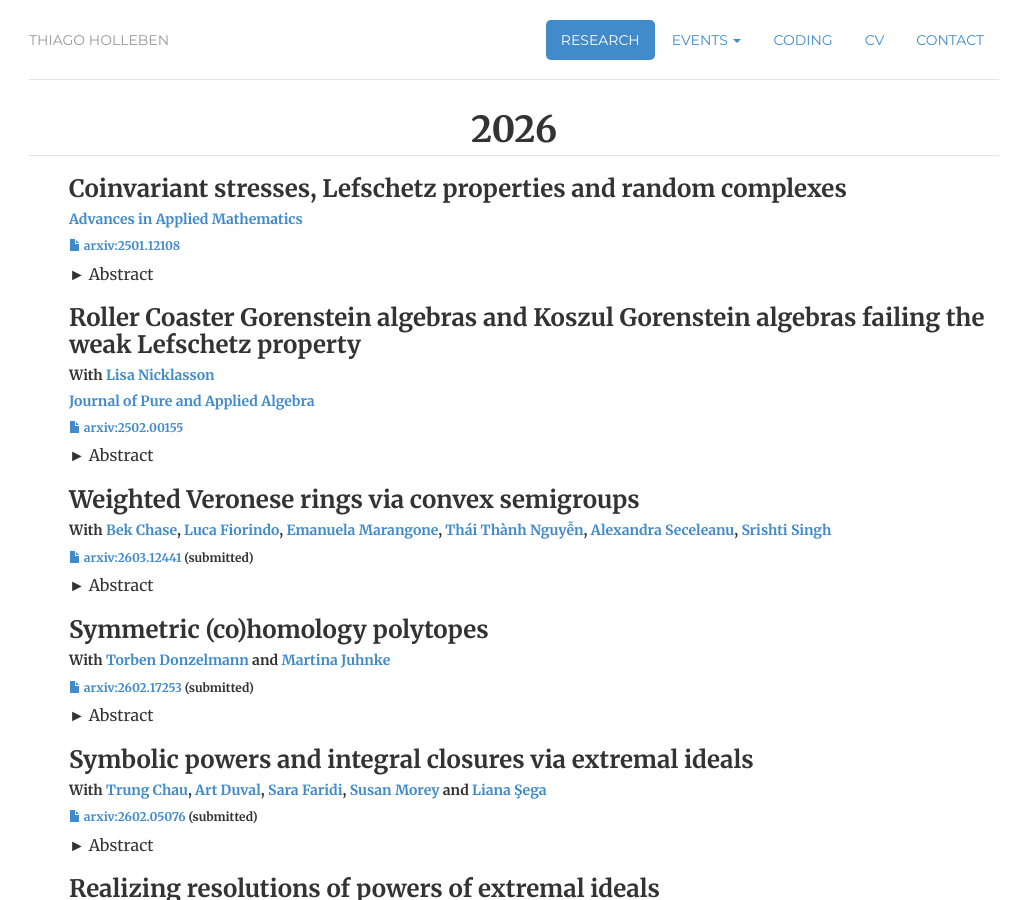
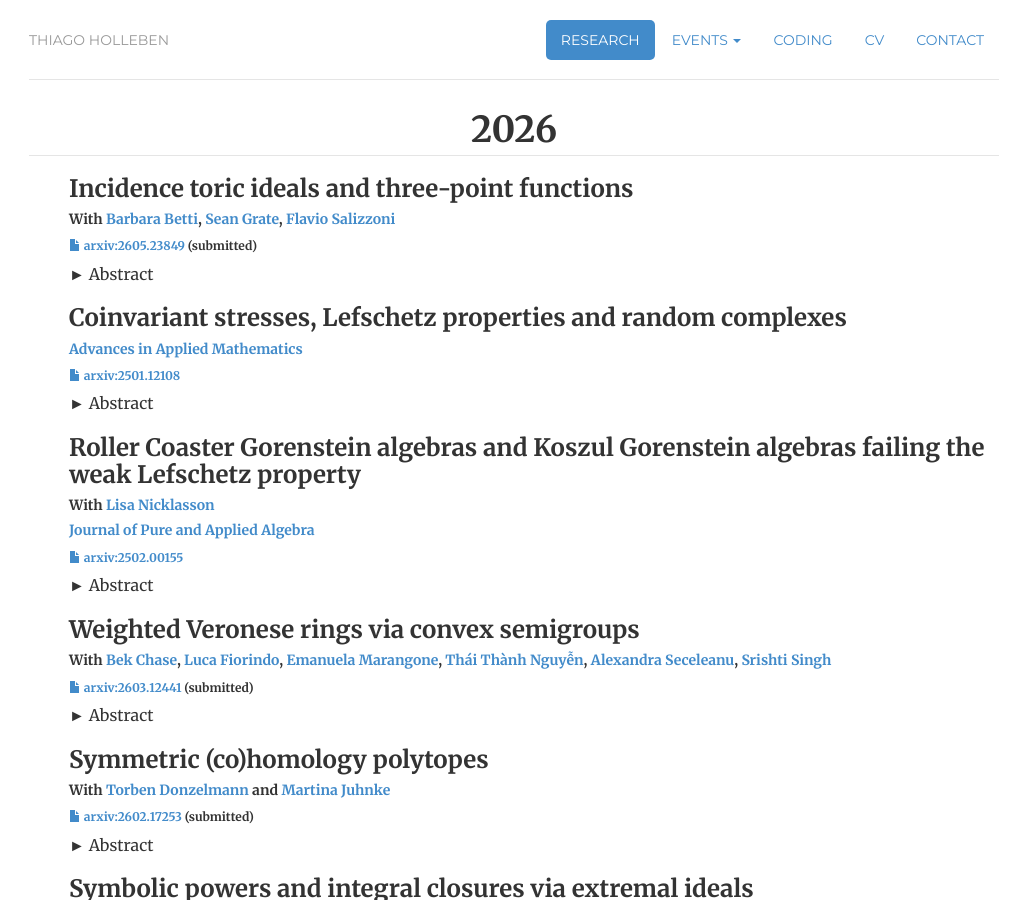
Before and after one commit to hollebenthiago/hollebenthiago.github.io, a Jekyll site: the page built from research/index.html, in a window 1280 px wide and 900 px high. Shown: the whole window, without its empty margins (126-1141 px from the left). Built offline with Jekyll 4.4.1, drawn with Linux system fonts in a browser that asks for light colours.

Commit message:
update paper

```diff
--- a/research/index.html
+++ b/research/index.html
@@ -18,6 +18,28 @@ description: Thiago Holleben is a PhD candidate at Dalhousie University.
 
         <div class="paper-list">
             <ul>
+                <li class="paper">
+                    <h3>
+                        Incidence toric ideals and three-point functions
+                    </h3>
+                    <h5>
+                        With <a href="https://sites.google.com/view/barbarabetti/home/">Barbara Betti</a>, <a href="https://seangrate.com/">Sean Grate</a>, <a href="https://flaviosalizzoni.com/">Flavio Salizzoni</a>
+                    </h5>
+                    <h6><a href="https://arxiv.org/pdf/2605.23849"><i class="glyphicon glyphicon-file"></i> arxiv:2605.23849</a> (submitted)</h6>
+                    <details class=styled>
+                        <summary>
+                            Abstract
+                        </summary>
+                        <div>
+                        <p>
+                            We study the ideal of the algebraic relations among 3-point functions from a combinatorial and topological perspective.
+                            We place this problem in the broader setting of incidence toric ideals associated with incidence matrices of t-subsets contained in k-subsets of n elements.
+                            Generators of these ideals admit combinatorial interpretations as null t-designs and topological interpretations as balanced orientable normal d-pseudomanifolds without boundary.
+                            Generators arising from octahedra play a fundamental role in the structure of these ideals.
+                        </p>
+                        </div>
+                </details>
+                </li>
                 <li class="paper">
                     <h3>
                         Coinvariant stresses, Lefschetz properties and random complexes
```
Also changed, not shown: 5 other files.
